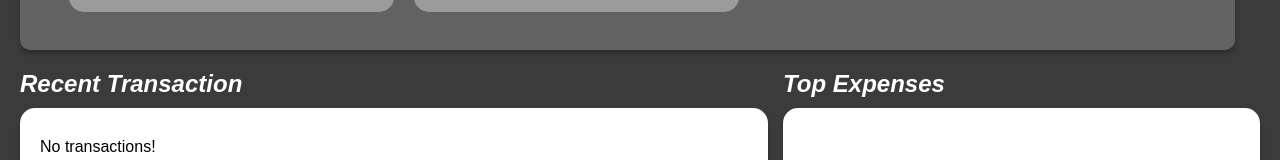
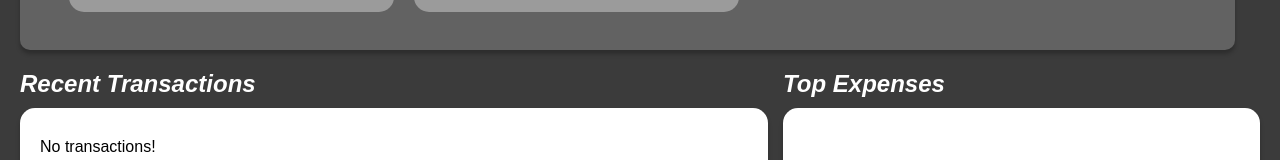
Before and after one commit to rajvipulraj401/xpenseTracker, a React (Vite) app: page / in a window 1280 px wide. Shown: the part 286-446 px from the top of the page. Built offline with nearby package versions, Linux system fonts and the light colour scheme.

Commit message:
All buttons working except edit

```diff
--- a/src/App.jsx
+++ b/src/App.jsx
@@ -467,7 +467,7 @@ const App = () => {
 
         <div className="recentTransactionANDtopExpenses">
           <section className="recentTransaction">
-            <h2>Recent Transaction</h2>
+            <h2>Recent Transactions</h2>
 
             <RecentTransaction
               transactions={transactions}
```
